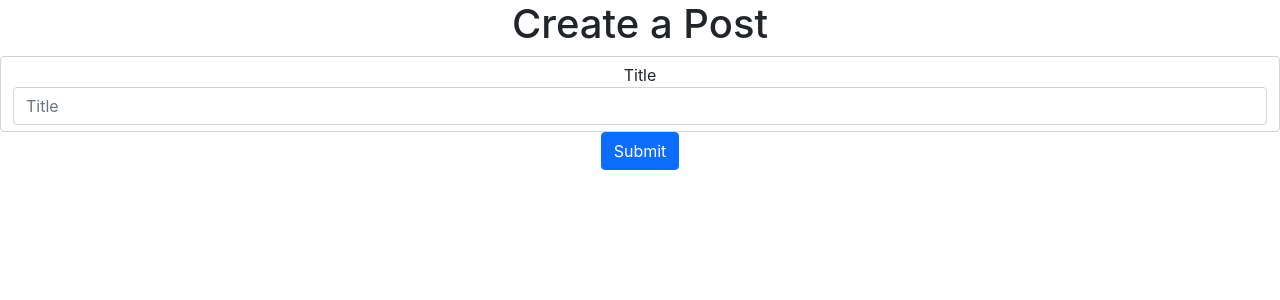
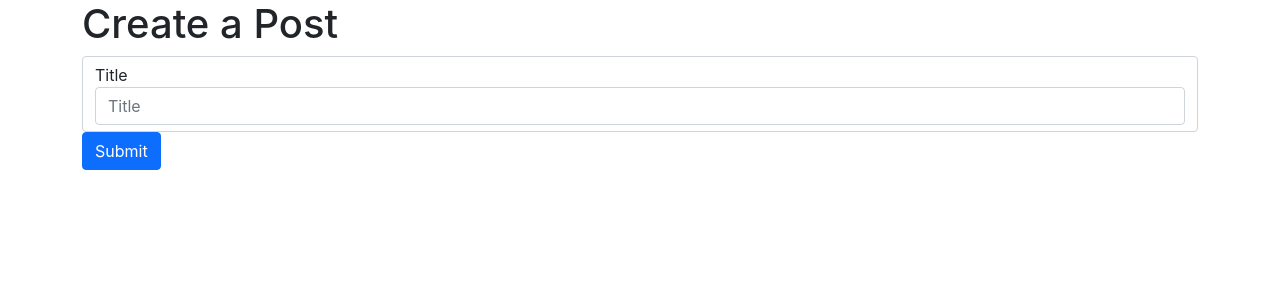
Before and after one commit to shanakasp/Microservice-Project, a React (Create React App) app in the folder client/: page / in a window 1280 px wide. Shown: the top 300 px of the page. Built offline with nearby package versions, Linux system fonts and the light colour scheme.

Commit message:
modified App.js and index.jsx

```diff
--- a/client/src/App.js
+++ b/client/src/App.js
@@ -2,7 +2,7 @@ import "./App.css";
 import Post from "./pages/post/index.jsx";
 function App() {
   return (
-    <div className="App">
+    <div className="container">
       <h1>Create a Post</h1>
       <Post></Post>
     </div>
--- a/client/src/pages/post/index.jsx
+++ b/client/src/pages/post/index.jsx
@@ -1,12 +1,24 @@
-import React from "react";
+import axios from "axios";
+import React, { useState } from "react";
+const Index = () => {
+  const [title, settitle] = useState("");
+  const onSubmit = async (e) => {
+    e.preventDefault();
+    // console.log(title);
+    await axios.post("http://localhost:4000/posts", {
+      title,
+    });
 
-const Index = () => {
+    settitle("");
+  };
   return (
     <div>
-      <form>
+      <form onSubmit={onSubmit}>
         <div className="form-control">
           <label>Title</label>
           <input
+            value={title}
+            onChange={(e) => settitle(e.target.value)}
             className="form-control"
             type="text"
             placeholder="Title"
```
